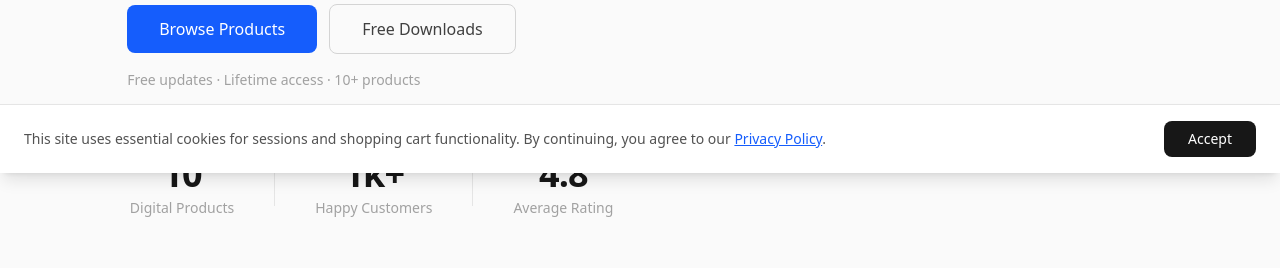
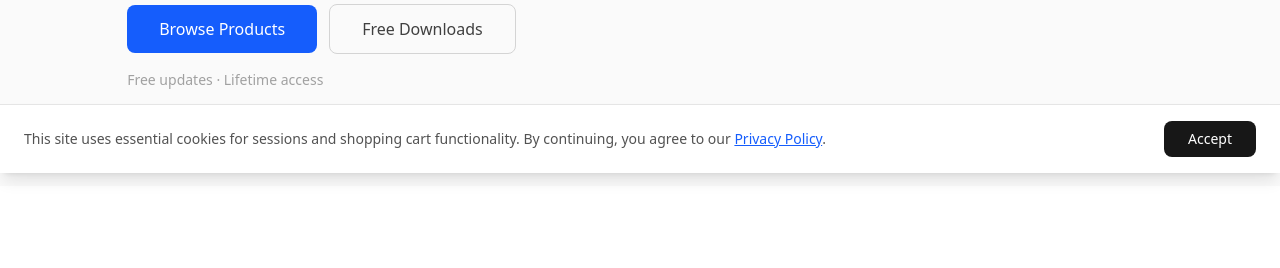
Before and after one commit to KANE-CMD99/kyno, a Next.js app: page / in a window 1280 px wide. Shown: the part 627-895 px from the top of the page. Built offline with nearby package versions, Linux system fonts and the light colour scheme; no server answers.

Commit message:
style: hide stats row and "10+ products" in hero until real data exists

```diff
--- a/src/components/HeroSection.tsx
+++ b/src/components/HeroSection.tsx
@@ -1,6 +1,3 @@
-import { stats } from "@/data/site";
-import StatsRow from "./StatsRow";
-
 const placeholders = [
   { label: "Photo Presets", emoji: String.fromCodePoint(0x1F4F7) },
   { label: "Sans Serif", emoji: String.fromCodePoint(0x1F524) },
@@ -54,12 +51,8 @@ export default function HeroSection() {
           </div>
 
           <p className="mt-4 text-sm text-neutral-400">
-            Free updates &middot; Lifetime access &middot; 10+ products
+            Free updates &middot; Lifetime access
           </p>
-
-          <div className="mt-16">
-            <StatsRow stats={stats} />
-          </div>
         </div>
 
         {/* Right: Product mosaic */}
```
